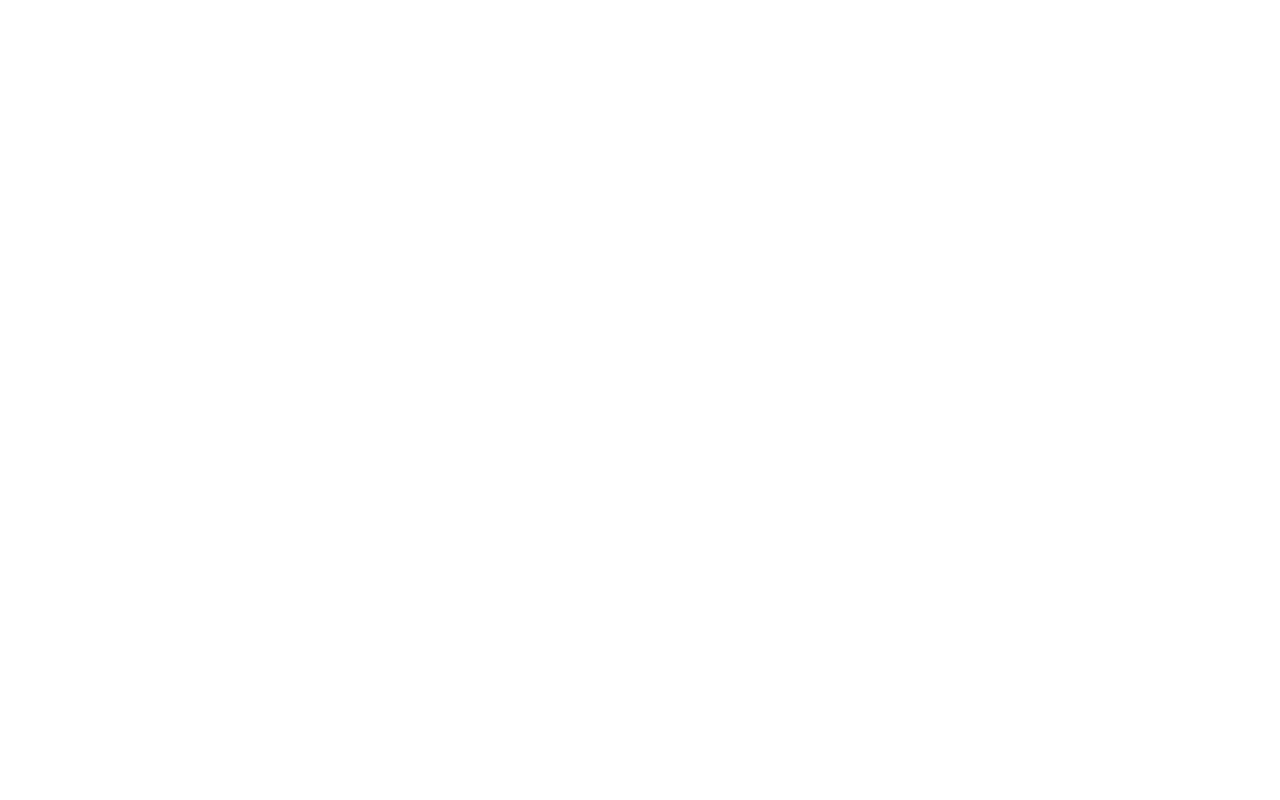
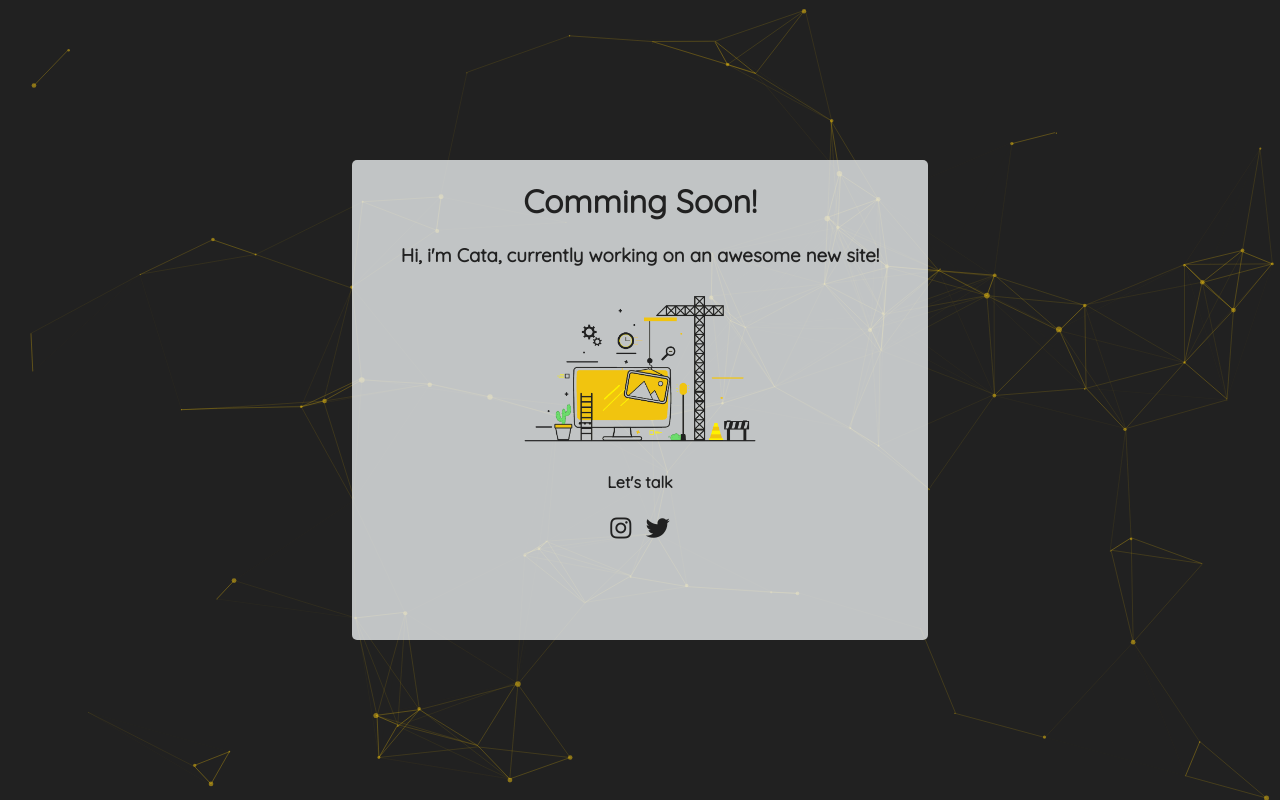
Before and after one commit to samemooncat/UnderConstruction, a plain HTML site: page index.html in a window 1280 px wide. Drawn offline with nearby package versions, Linux system fonts and the light colour scheme.

Commit message:
Last changes

```diff
--- a/css/main.css
+++ b/css/main.css
@@ -3,3 +3,72 @@
 *::after{
     box-sizing: border-box;
 }
+
+:root{
+    --bgYellow:#f1c40f;
+    --Black:#212121;
+    --bgWhite: #ecf0f1c9;
+}
+
+body{
+    background-color: var(--Black);
+    font-family: 'Quicksand', sans-serif;
+}
+
+
+.main_container{
+    position: absolute;
+    width: 100%;
+    height: 100%;
+    top: 0;
+    left: 0;
+    overflow: hidden;
+}
+
+.particles-js-canvas-el{
+    width: 100%;
+    height: 100vh;
+}
+
+
+.container_info{
+    width: 45%;
+    height: 60%;
+    position: absolute;
+    top: 50%;
+    left: 50%;
+    transform: translate(-50%,-50%);
+    background-color:var(--bgWhite);
+    border-radius: 5px;
+    text-align: center;
+    color: var(--Black);
+}
+
+
+.images{
+    width: 50%;
+}
+
+.icons{
+    text-decoration: none;
+    font-size: 1.5em;
+    margin: 5px;
+    color: #212121;
+}
+
+.icons:hover{
+    color: var(--bgYellow);
+}
+
+
+@media (max-width: 767px) {
+    .container_info{
+        width: 95%;
+        height: 70%;
+
+    }
+
+    .images{
+        width: 90%;
+    }
+}
--- a/index.html
+++ b/index.html
@@ -1,13 +1,31 @@
 <!DOCTYPE html>
 <html lang="en">
+
 <head>
-    <meta charset="UTF-8">
-    <meta name="viewport" content="width=device-width, initial-scale=1.0">
-    <meta http-equiv="X-UA-Compatible" content="ie=edge">
+    <meta charset="UTF-8" />
+    <meta name="viewport" content="width=device-width, initial-scale=1.0" />
+    <meta http-equiv="X-UA-Compatible" content="ie=edge" />
     <title>Catalina G🌵🌻</title>
-    <link rel="stylesheet" href="css/main.css">
+    <link rel="stylesheet" href="css/main.css" />
+    <link rel="icon" href="img/copyright.svg" sizes="16x16" type="image/svg">
+    <link href="https://fonts.googleapis.com/css?family=Quicksand:300,400&display=swap" rel="stylesheet">
+    <link rel="stylesheet" href="https://cdnjs.cloudflare.com/ajax/libs/font-awesome/5.11.2/css/all.css">
 </head>
+
 <body>
+    <div class="main_container">
+        <div id="particles-js" style="width: 100%; height: 100%;"></div>
+        <div class="container_info">
+            <h1>Comming Soon!</h1>
+            <h3>Hi, i'm Cata, currently working on an awesome new site!</h3>
+            <img src="img/icon.png" alt="" class="images">
+            <h4>Let's talk</h4>
+            <a href="https://www.instagram.com/catalina.garcesv/" class="icons"><i class="fab fa-instagram"></i></a>
+            <a href="https://twitter.com/samemooncat" class="icons"><i class="fab fa-twitter"></i></a>
+        </div>
+    </div>
+    <script src="https://cdnjs.cloudflare.com/ajax/libs/particles.js/2.0.0/particles.min.js"></script>
     <script src="js/main.js"></script>
 </body>
+
 </html>
--- a/js/main.js
+++ b/js/main.js
@@ -0,0 +1,112 @@
+particlesJS("particles-js",
+{
+  "particles": {
+    "number": {
+      "value": 80,
+      "density": {
+        "enable": true,
+        "value_area": 800
+      }
+    },
+    "color": {
+      "value": "#f1c40f"
+    },
+    "shape": {
+      "type": "circle",
+      "stroke": {
+        "width": 0,
+        "color": "#000000"
+      },
+      "polygon": {
+        "nb_sides": 5
+      },
+      "image": {
+        "src": "img/github.svg",
+        "width": 100,
+        "height": 100
+      }
+    },
+    "opacity": {
+      "value": 0.5,
+      "random": false,
+      "anim": {
+        "enable": false,
+        "speed": 1,
+        "opacity_min": 0.1,
+        "sync": false
+      }
+    },
+    "size": {
+      "value": 3,
+      "random": true,
+      "anim": {
+        "enable": false,
+        "speed": 40,
+        "size_min": 0.1,
+        "sync": false
+      }
+    },
+    "line_linked": {
+      "enable": true,
+      "distance": 150,
+      "color": "#f1c40f",
+      "opacity": 0.4,
+      "width": 1
+    },
+    "move": {
+      "enable": true,
+      "speed": 6,
+      "direction": "none",
+      "random": false,
+      "straight": false,
+      "out_mode": "out",
+      "bounce": false,
+      "attract": {
+        "enable": false,
+        "rotateX": 600,
+        "rotateY": 1200
+      }
+    }
+  },
+  "interactivity": {
+    "detect_on": "canvas",
+    "events": {
+      "onhover": {
+        "enable": true,
+        "mode": "repulse"
+      },
+      "onclick": {
+        "enable": true,
+        "mode": "push"
+      },
+      "resize": true
+    },
+    "modes": {
+      "grab": {
+        "distance": 400,
+        "line_linked": {
+          "opacity": 1
+        }
+      },
+      "bubble": {
+        "distance": 400,
+        "size": 40,
+        "duration": 2,
+        "opacity": 8,
+        "speed": 3
+      },
+      "repulse": {
+        "distance": 200,
+        "duration": 0.4
+      },
+      "push": {
+        "particles_nb": 4
+      },
+      "remove": {
+        "particles_nb": 2
+      }
+    }
+  },
+  "retina_detect": true
+}
+);
```
Also changed, not shown: img/copyright.svg (added), img/icon.png (added).
